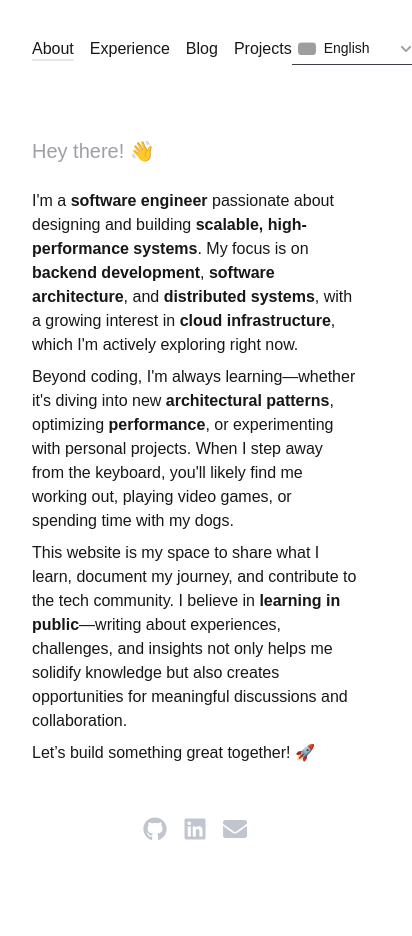
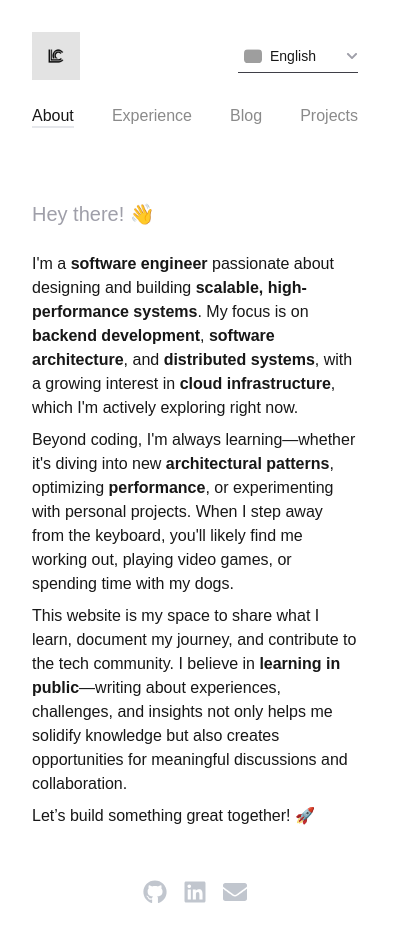
Before and after one commit to lcastrof/lucasdecastro.dev, a Next.js app: page /en/about in a window 390 px wide. Shown: the whole page, 412 px wide, since content can reach past the window. Before the commit the page ends 873 px from the top, so only its background shows below. Built offline with nearby package versions, Linux system fonts and the light colour scheme; grey boxes are pictures that could not be loaded.

Commit message:
style: get the mobile right this time

```diff
--- a/src/components/nav-link.tsx
+++ b/src/components/nav-link.tsx
@@ -17,7 +17,9 @@ export function NavLink({
     <Link locale={locale} href={href} className="relative group">
       <span
         className={`before:content-[''] before:absolute before:bottom-0 before:left-0 before:h-0.5 before:w-full before:bg-gray-200 before:transition-transform before:duration-300 before:ease-in-out ${
-          isSelected ? "before:scale-x-100" : "before:scale-x-0"
+          isSelected
+            ? "before:scale-x-100 opacity-100"
+            : "before:scale-x-0 opacity-50"
         } group-hover:before:scale-x-100`}
       >
         {children}
--- a/src/components/navbar.tsx
+++ b/src/components/navbar.tsx
@@ -12,17 +12,24 @@ export function Navbar() {
   const t = useTranslations("Navbar");
 
   return (
-    <div className="flex justify-between mb-12">
-      <Link locale={locale} href={`/${locale}`}>
-        <Image src={LogoImg} alt="Avatar" width={48} height={48} />
-      </Link>
-      <nav className="flex space-x-4 mx-auto items-center">
+    <div className="flex flex-col sm:flex-row justify-between mb-12 gap-6 sm:gap-0">
+      <div className="flex justify-between items-center">
+        <Link locale={locale} href={`/${locale}`}>
+          <Image src={LogoImg} alt="Avatar" width={48} height={48} />
+        </Link>
+        <div className="sm:hidden">
+          <LanguageSelector />
+        </div>
+      </div>
+      <nav className="flex sm:space-x-4 sm:mx-auto items-center justify-between">
         <NavLink href={`/${locale}/about`}>{t("about")}</NavLink>
         <NavLink href={`/${locale}/experience`}>{t("experience")}</NavLink>
         <NavLink href={`/${locale}/blog`}>{t("blog")}</NavLink>
         <NavLink href={`/${locale}/projects`}>{t("projects")}</NavLink>
       </nav>
-      <LanguageSelector />
+      <div className="hidden sm:block">
+        <LanguageSelector />
+      </div>
     </div>
   );
 }
```
